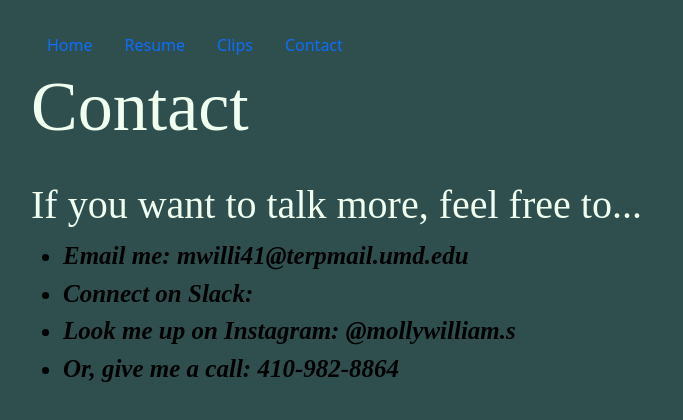
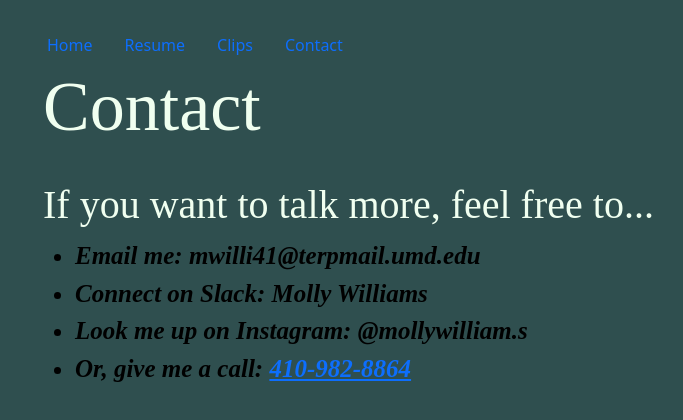
Before and after one commit to MollyWilliams1/MollyWilliams1.github.io, a plain HTML site: page portfolio-project/contact/index.html in a window 1280 px wide. Shown: the whole page, without its empty margins (19-702 px from the left). Drawn offline with nearby package versions, Linux system fonts and the light colour scheme; a web font is replaced by a local one.

Commit message:
Update index.html

```diff
--- a/portfolio-project/contact/index.html
+++ b/portfolio-project/contact/index.html
@@ -30,16 +30,19 @@
 		</nav>
 
 	</header>
+<div class="container">
 
   <h1>Contact</h1><br>
+  <main>
   <h2>If you want to talk more, feel free to...</h2>
   <ul>
 	  <li>Email me: mwilli41@terpmail.umd.edu</li>
-	  <li>Connect on Slack:</li>
+	  <li>Connect on Slack: Molly Williams</li>
 	  <li>Look me up on Instagram: @mollywilliam.s</li>
-	  <li>Or, give me a call: 410-982-8864</li>
+	  <li>Or, give me a call: <a href="tel:4109828864">410-982-8864</a></li>
   </ul>
-
+</div>
+</main>
   <!--Script tags-->
   <script src="https://code.jquery.com/jquery.js"></script>
   <script src="https://cdn.jsdelivr.net/npm/bootstrap@5.1.1/dist/js/bootstrap.bundle.min.js" integrity="sha384-/bQdsTh/da6pkI1MST/rWKFNjaCP5gBSY4sEBT38Q/9RBh9AH40zEOg7Hlq2THRZ" crossorigin="anonymous"></script>
```
